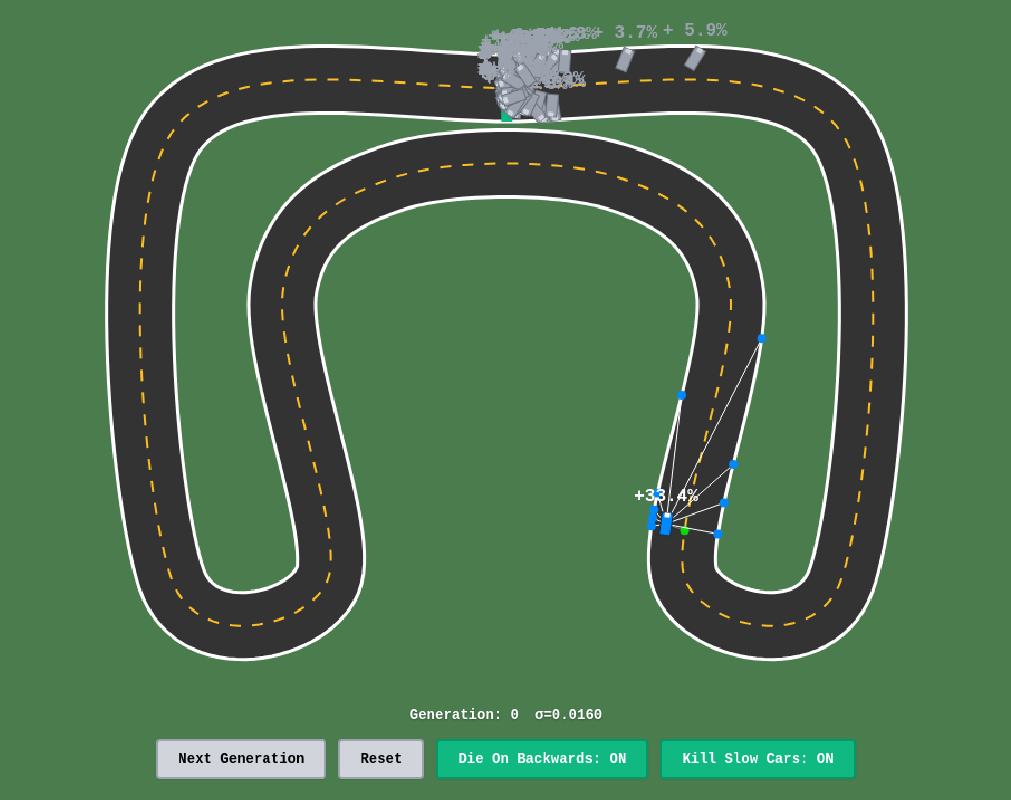
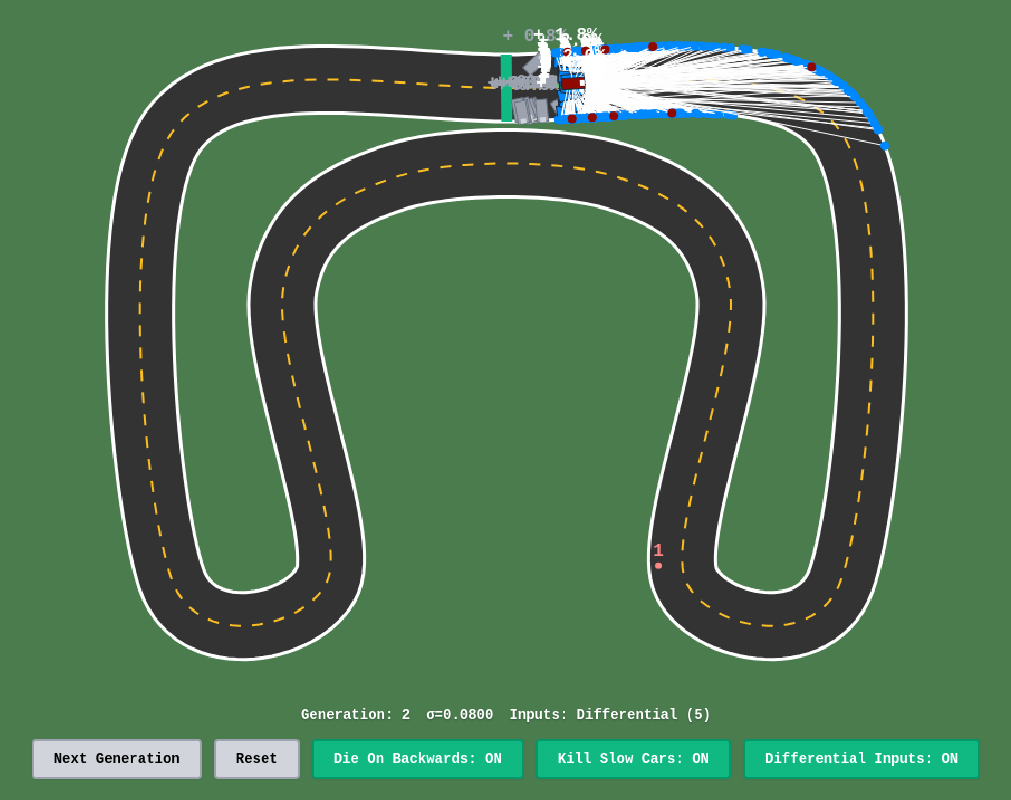
Before and after one commit to niembro64/car-racing-ai, a Vue app: page / in a window 1280 px wide. Shown: the whole page, without its empty margins (134-1145 px from the left). Built offline with nearby package versions, Linux system fonts and the light colour scheme.

Commit message:
maybe not

```diff
--- a/src/components/CarSimulator.vue
+++ b/src/components/CarSimulator.vue
@@ -10,6 +10,7 @@
     <div class="hud">
       <div class="stat">Generation: {{ ga.generation }}</div>
       <div class="stat">{{ adaptiveMutationRate }}</div>
+      <div class="stat">Inputs: {{ useDifferentialInputs ? 'Differential (5)' : 'Standard (9)' }}</div>
     </div>
 
     <div class="controls">
@@ -20,6 +21,9 @@
       </button>
       <button @click="toggleKillSlowCars" :class="{ active: killSlowCars }">
         Kill Slow Cars: {{ killSlowCars ? ' ON' : 'OFF' }}
+      </button>
+      <button @click="toggleDifferentialInputs" :class="{ active: useDifferentialInputs }">
+        Differential Inputs: {{ useDifferentialInputs ? ' ON' : 'OFF' }}
       </button>
     </div>
   </div>
@@ -64,8 +68,9 @@ const updateCanvasDimensions = () => {
 
 const track = new Track(TRACK_WIDTH_HALF);
 // Use truly random seed based on current time and Math.random()
-const randomSeed = Date.now() + Math.random() * 1000000;
-const ga = new GeneticAlgorithm(randomSeed);
+const useDifferentialInputs = ref(true); // Start with differential inputs ON
+let randomSeed = Date.now() + Math.random() * 1000000;
+const ga = ref<GeneticAlgorithm>(new GeneticAlgorithm(randomSeed, useDifferentialInputs.value));
 
 const population = ref<Car[]>([]) as Ref<Car[]>;
 const showRays = ref(true);
@@ -88,7 +93,7 @@ const adaptiveMutationRate = computed(() => {
 
 // Initialize simulation
 const init = () => {
-  population.value = ga.initializePopulation(track);
+  population.value = ga.value.initializePopulation(track);
   generationTime.value = 0;
   generationMarkers.value = [];
 };
@@ -101,10 +106,10 @@ const evolveToNextGeneration = (reason: string) => {
   // Find the best car (by maxDistanceReached) and save its position
   const sortedCars = [...population.value].sort((a, b) => b.maxDistanceReached - a.maxDistanceReached);
   const bestCar = sortedCars[0];
-  generationMarkers.value.push({ x: bestCar.x, y: bestCar.y, generation: ga.generation });
+  generationMarkers.value.push({ x: bestCar.x, y: bestCar.y, generation: ga.value.generation });
 
   // Evolve to next generation (pass generation time for adaptive mutation rate)
-  population.value = ga.evolvePopulation(population.value, track, generationTime.value);
+  population.value = ga.value.evolvePopulation(population.value, track, generationTime.value);
   generationTime.value = 0;
 };
 
@@ -228,6 +233,24 @@ const toggleDieOnBackwards = () => {
 // Toggle kill slow cars mode
 const toggleKillSlowCars = () => {
   killSlowCars.value = !killSlowCars.value;
+};
+
+// Toggle differential inputs mode (completely resets simulation)
+const toggleDifferentialInputs = () => {
+  useDifferentialInputs.value = !useDifferentialInputs.value;
+
+  // Complete reset: new GA instance with new architecture
+  randomSeed = Date.now() + Math.random() * 1000000;
+  ga.value = new GeneticAlgorithm(randomSeed, useDifferentialInputs.value);
+
+  // Reset all state
+  generationMarkers.value = [];
+  generationTime.value = 0;
+
+  // Initialize new population
+  init();
+
+  console.log(`Switched to ${useDifferentialInputs.value ? 'differential' : 'standard'} input mode`);
 };
 
 // Lifecycle
--- a/src/config.ts
+++ b/src/config.ts
@@ -118,16 +118,38 @@ export const SENSOR_RAY_ANGLES = [
 // Total sensors: 9 rays providing 180° field of view
 // Distribution: even coverage from -90° to +90° for comprehensive environment awareness
 
+// Sensor pair indices for differential input mode
+// Each pair represents [leftRayIndex, rightRayIndex]
+export const SENSOR_RAY_PAIRS = [
+  [1, 2],   // ±20° pair
+  [3, 4],   // ±40° pair
+  [5, 6],   // ±60° pair
+  [7, 8],   // ±90° pair
+];
+
+// Differential input mode computes (leftDistance - rightDistance) for each pair
+// This gives 5 inputs total: 1 forward + 4 differential pairs
+// Benefits: Smaller network, encodes directional bias directly
+
 // ============================================================================
 // NEURAL NETWORK ARCHITECTURE
 // ============================================================================
 // Network structure: [input_neurons, hidden_layer_1, ..., output_neurons]
 
-// Architecture: [9 inputs] → [6 hidden] → [1 output]
-// - Input layer: 9 distance sensors
-// - Hidden layer: 6 neurons (allows pattern recognition for racing strategy)
-// - Output layer: 1 neuron (steering direction: -1 = full left, +1 = full right)
-export const NEURAL_NETWORK_ARCHITECTURE = [SENSOR_RAY_ANGLES.length, 6, 1];
+// Standard mode: [9 inputs] → [6 hidden] → [1 output]
+// - Input layer: 9 distance sensors (raw values)
+// - Hidden layer: 6 neurons (pattern recognition)
+// - Output layer: 1 neuron (steering: -1 = full left, +1 = full right)
+export const NEURAL_NETWORK_ARCHITECTURE_STANDARD = [SENSOR_RAY_ANGLES.length, 6, 1];
+
+// Differential mode: [5 inputs] → [4 hidden] → [1 output]
+// - Input layer: 1 forward sensor + 4 differential pairs (left - right)
+// - Hidden layer: 4 neurons (smaller network for fewer inputs)
+// - Output layer: 1 neuron (steering: -1 = full left, +1 = full right)
+export const NEURAL_NETWORK_ARCHITECTURE_DIFFERENTIAL = [1 + SENSOR_RAY_PAIRS.length, 4, 1];
+
+// Default architecture (can be changed at runtime)
+export const NEURAL_NETWORK_ARCHITECTURE = NEURAL_NETWORK_ARCHITECTURE_DIFFERENTIAL;
 
 // Note: Can experiment with deeper networks for complex tracks:
 // - [9, 8, 1] - More capacity in single hidden layer
--- a/src/core/Car.ts
+++ b/src/core/Car.ts
@@ -24,6 +24,7 @@ import {
   NORMAL_CAR_RAY_WIDTH,
   NORMAL_CAR_RAY_HIT_RADIUS,
   CENTERLINE_RAY_HIT_COLOR,
+  SENSOR_RAY_PAIRS,
 } from '@/config';
 
 export class Car {
@@ -62,12 +63,16 @@ export class Car {
   // Color for rendering
   color: string;
 
+  // Input mode
+  useDifferentialInputs: boolean;
+
   constructor(
     x: number,
     y: number,
     angle: number,
     brain: NeuralNetwork,
-    color: string
+    color: string,
+    useDifferentialInputs: boolean = false
   ) {
     this.x = x;
     this.y = y;
@@ -82,6 +87,7 @@ export class Car {
     this.currentProgressRatio = 0;
     this.previousProgressRatio = -1;
     this.frameCount = 0;
+    this.useDifferentialInputs = useDifferentialInputs;
     this.brain = brain;
     this.rayCaster = new RayCaster();
     this.color = color;
@@ -123,9 +129,25 @@ export class Car {
     });
     this.lastCenterlinePoint = centerlineResult.point;
 
-    // Prepare neural network input (only rays)
+    // Prepare neural network input based on mode
+    let inputRays: number[];
+
+    if (this.useDifferentialInputs) {
+      // Differential mode: forward ray + (left - right) pairs
+      inputRays = [distances[0]]; // Forward ray (index 0)
+
+      // Add differential pairs (left - right)
+      for (const [leftIdx, rightIdx] of SENSOR_RAY_PAIRS) {
+        const differential = distances[leftIdx] - distances[rightIdx];
+        inputRays.push(differential);
+      }
+    } else {
+      // Standard mode: all raw ray distances
+      inputRays = distances;
+    }
+
     const input: NeuralInput = {
-      rays: distances,
+      rays: inputRays,
     };
 
     // Get AI output (only direction)
--- a/src/core/GA.ts
+++ b/src/core/GA.ts
@@ -10,6 +10,8 @@ import {
   GA_MUTATION_CURVE_POWER,
   ELITE_CAR_COLOR,
   NORMAL_CAR_COLOR,
+  NEURAL_NETWORK_ARCHITECTURE_STANDARD,
+  NEURAL_NETWORK_ARCHITECTURE_DIFFERENTIAL,
 } from '@/config';
 
 export class GeneticAlgorithm {
@@ -17,9 +19,11 @@ export class GeneticAlgorithm {
   bestFitness: number = 0;
   bestWeights: any = null;
   private rng: SeededRandom;
+  useDifferentialInputs: boolean;
 
-  constructor(seed: number) {
+  constructor(seed: number, useDifferentialInputs: boolean = false) {
     this.rng = new SeededRandom(seed);
+    this.useDifferentialInputs = useDifferentialInputs;
   }
 
   // Calculate mutation multiplier for a given brain index
@@ -41,7 +45,13 @@ export class GeneticAlgorithm {
   initializePopulation(track: Track): Car[] {
     const population: Car[] = [];
 
-    console.log('Starting with random population');
+    const architecture = this.useDifferentialInputs
+      ? NEURAL_NETWORK_ARCHITECTURE_DIFFERENTIAL
+      : NEURAL_NETWORK_ARCHITECTURE_STANDARD;
+
+    const inputMode = this.useDifferentialInputs ? 'differential' : 'standard';
+    console.log(`Starting with random population (${inputMode} inputs)`);
+    console.log(`Neural network architecture: ${architecture.join(' → ')}`);
     console.log(
       `Spawning ${GA_POPULATION_SIZE} cars at (${track.startPosition.x.toFixed(
         1
@@ -53,7 +63,7 @@ export class GeneticAlgorithm {
       // Use Math.random() directly for true randomness in initial population
       const brainSeed =
         Date.now() + Math.random() * 1000000 + i * Math.random() * 1000;
-      const brain = NeuralNetwork.createRandom(brainSeed);
+      const brain = NeuralNetwork.createRandom(brainSeed, architecture);
 
       // Start pointing forward along track with ±45° randomization
       const angleWiggle = (Math.random() - 0.5) * (Math.PI / 2); // ±45° = ±π/4, range is π/2
@@ -64,7 +74,8 @@ export class GeneticAlgorithm {
         track.startPosition.y,
         startAngle,
         brain,
-        NORMAL_CAR_COLOR
+        NORMAL_CAR_COLOR,
+        this.useDifferentialInputs
       );
       population.push(car);
     }
@@ -206,7 +217,8 @@ export class GeneticAlgorithm {
         track.startPosition.y,
         eliteAngle,
         eliteBrain,
-        ELITE_CAR_COLOR
+        ELITE_CAR_COLOR,
+        this.useDifferentialInputs
       )
     );
 
@@ -229,7 +241,8 @@ export class GeneticAlgorithm {
           track.startPosition.y,
           angle,
           mutatedBrain,
-          NORMAL_CAR_COLOR
+          NORMAL_CAR_COLOR,
+          this.useDifferentialInputs
         )
       );
     }
--- a/src/core/Neural.ts
+++ b/src/core/Neural.ts
@@ -18,9 +18,13 @@ export class NeuralNetwork {
   private rng: SeededRandom;
   private layerSizes: number[];
 
-  constructor(weights: NetworkStructure | undefined, seed: number) {
+  constructor(
+    weights: NetworkStructure | undefined,
+    seed: number,
+    architecture?: number[]
+  ) {
     this.rng = new SeededRandom(seed);
-    this.layerSizes = NEURAL_NETWORK_ARCHITECTURE;
+    this.layerSizes = architecture || NEURAL_NETWORK_ARCHITECTURE;
 
     if (weights) {
       this.structure = JSON.parse(JSON.stringify(weights));
@@ -192,8 +196,8 @@ export class NeuralNetwork {
   }
 
   // Create a random network
-  static createRandom(seed: number): NeuralNetwork {
-    return new NeuralNetwork(undefined, seed);
+  static createRandom(seed: number, architecture?: number[]): NeuralNetwork {
+    return new NeuralNetwork(undefined, seed, architecture);
   }
 
   // Load network from JSON
```
Also changed, not shown: 1 other file (tests, documents, lock files or other folders).
